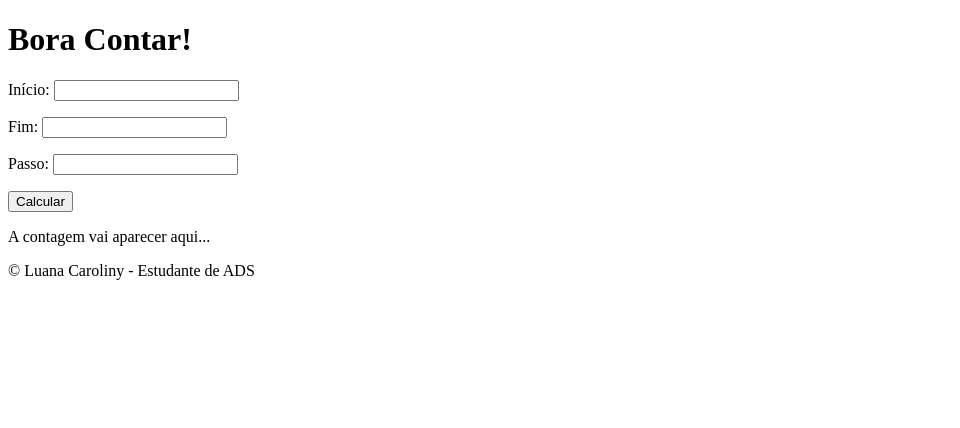
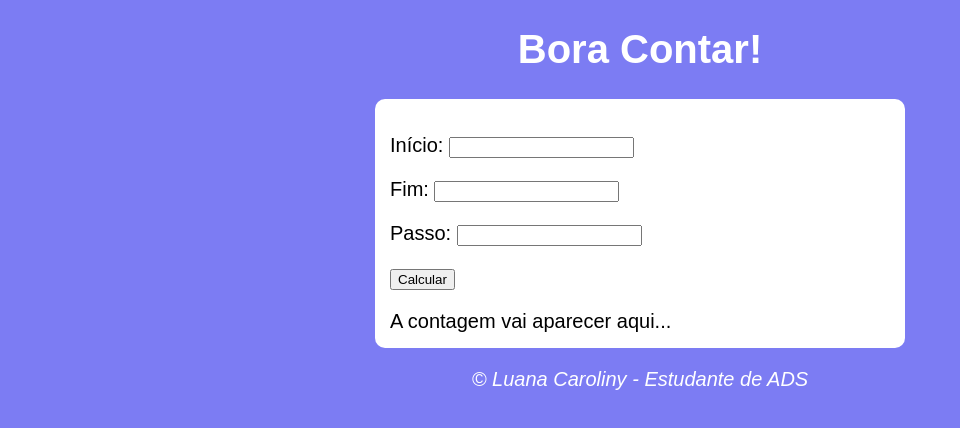
Before and after one commit to luCarol/exerc.EstruturasDeRepeticao, a plain HTML site: page index.html in a window 1280 px wide. Shown: the whole page, without its empty margins (0-960 px from the left). Drawn offline with Linux system fonts and the light colour scheme.

Commit message:
CSS - Montando a estilização da página

```diff
--- /dev/null
+++ b/estilo.css
@@ -0,0 +1,20 @@
+body {
+    background: rgb(124, 124, 243);
+    font: normal 15pt Arial;
+}
+header {
+    color: white;
+    text-align: center;
+}
+section {
+    background: white;
+    border-radius: 10px;
+    padding: 15px;
+    width: 500px;
+    margin: auto;
+}
+footer {
+    color: white;
+    text-align: center;
+    font-style: italic;
+}
--- a/index.html
+++ b/index.html
@@ -3,6 +3,7 @@
     <head>
         <meta charset="UTF-8">
         <meta name="viewport" content="width=device-width, initial-scale=1.0">
+        <link rel="stylesheet" href="estilo.css">
         <title>Super Contador - JS</title>
     </head>
     <body>
```
